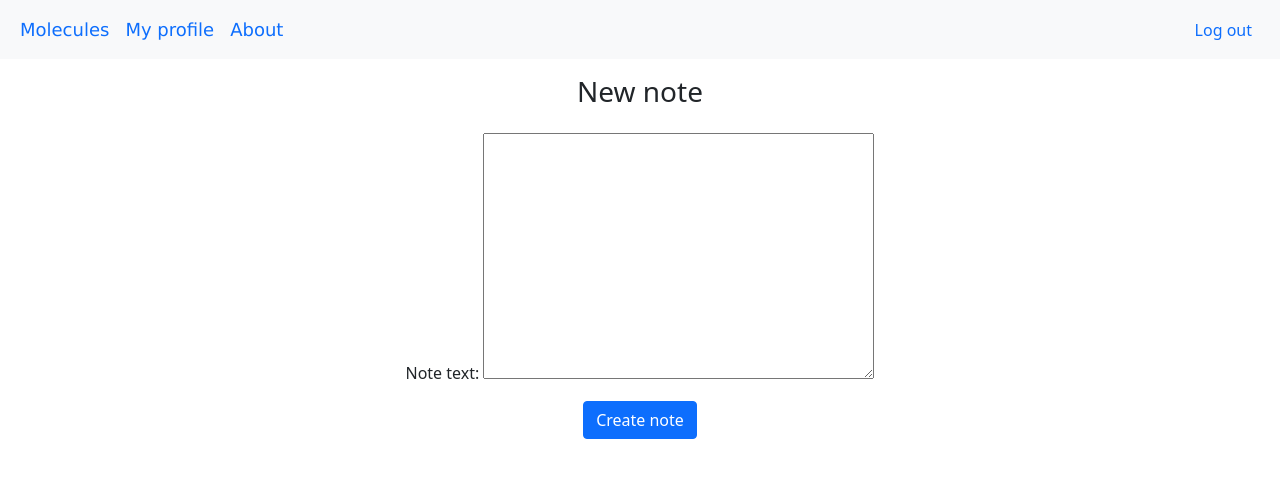
After one commit to Kharianne/molecules_project, a Django app: page /note/create in a window 1280 px wide. The commit adds this page. Shown: the top 478 px of the page. Run offline with Django 4.2, Linux system fonts and the light colour scheme; the visitor is signed in with stand-in values (Sample User, id 1).

Commit message:
User notes
- new model Note that contains notes for given user and given molecule
- new views to be able create, update and delete a note
- new templates for views above
- notes are visible on MoleculeDetailView

```diff
--- a/molecule_admin/admin.py
+++ b/molecule_admin/admin.py
@@ -1,9 +1,8 @@
-from django.contrib import admin
 from django.contrib import admin
 from django.db import models
 from django.forms import CheckboxSelectMultiple
 
-from molecule_admin.models import Molecule, Collection
+from molecule_admin.models import Molecule, Collection, Note
 
 
 class MoleculeAdmin(admin.ModelAdmin):
@@ -33,3 +32,4 @@ class CollectionAdmin(admin.ModelAdmin):
 
 admin.site.register(Molecule, MoleculeAdmin)
 admin.site.register(Collection, CollectionAdmin)
+admin.site.register(Note)
--- /dev/null
+++ b/molecule_admin/forms.py
@@ -0,0 +1,23 @@
+from django import forms
+from django.core.exceptions import ValidationError
+
+from molecule_admin.models import Note, Molecule
+
+
+class CreateNoteForm(forms.ModelForm):
+    molecule = forms.IntegerField(widget=forms.HiddenInput())
+
+    class Meta:
+        model = Note
+        fields = ['note_text', 'molecule']
+
+    def clean_molecule(self):
+        molecule = self.cleaned_data['molecule']
+        if molecule:
+            try:
+                molecule = Molecule.objects.get(pk=molecule)
+                return molecule
+            except:
+                raise ValidationError("Not existing molecule ID.")
+        else:
+            raise ValidationError("No molecule provided!")
--- a/molecule_admin/models.py
+++ b/molecule_admin/models.py
@@ -1,5 +1,5 @@
+from django.contrib.auth.models import User
 from django.db import models
-from django.db.models.constraints import UniqueConstraint
 
 
 class Collection(models.Model):
@@ -29,6 +29,12 @@ class Molecule(models.Model):
         return ', '.join([c.name for c in self.collection.all()])
 
 
+class Note(models.Model):
+    note_text = models.TextField()
+    molecule = models.ForeignKey(Molecule, on_delete=models.PROTECT)
+    user_id = models.ForeignKey(User, on_delete=models.CASCADE)
+
+
 """
 TODO: Create a model named Profile with following fields:
 - user = models.OneToOneField(User, on_delete=models.CASCADE) --> User model
--- a/molecule_admin/templates/molecules/molecule_detail.html
+++ b/molecule_admin/templates/molecules/molecule_detail.html
@@ -10,7 +10,7 @@
         <img src="{{ object.image.url }}" alt="img">
     </div>
     <div class="d-flex justify-content-center mt-3 mb-3">
-            <table  class="table">
+        <table class="table">
             <tr>
                 <th>Smiles</th>
                 <td>{{ object.smiles}}</td>
@@ -27,4 +27,5 @@
     </div>
 </div>
 </div>
+{% include "notes/note_list.html" %}
 {% endblock %}
--- /dev/null
+++ b/molecule_admin/templates/notes/create_note.html
@@ -0,0 +1,18 @@
+{% extends "index.html" %}
+{% block content %}
+<div class="container">
+    <div class="d-flex justify-content-center mt-3 mb-3">
+        <h3>New note</h3>
+    </div>
+    <div class="d-flex justify-content-center mt-3 mb-3">
+        <form method="post">
+            {% csrf_token %}
+            {{ form.as_p }}
+            <div class="d-flex justify-content-center">
+                <button type="submit" class="btn btn-primary">Create note
+                </button>
+            </div>
+        </form>
+    </div>
+</div>
+{% endblock %}
--- a/molecule_admin/urls.py
+++ b/molecule_admin/urls.py
@@ -6,5 +6,10 @@ urlpatterns = [
     path('', views.IndexView.as_view(), name='index'),
     path("molecules/", views.MoleculeListView.as_view(), name='molecules'),
     path("molecule/<int:pk>", views.MoleculeDetailView.as_view(),
-         name='molecule_detail')
+         name='molecule_detail'),
+    path("note/create", views.NoteCreateView.as_view(), name='create_note'),
+    path("note/delete/<int:pk>", views.NoteDeleteView.as_view(),
+         name='delete_note'),
+    path("note/update/<int:pk>", views.NoteUpdateView.as_view(),
+         name='update_note')
 ]
--- a/molecule_admin/views.py
+++ b/molecule_admin/views.py
@@ -1,7 +1,11 @@
 from django.contrib.auth.mixins import LoginRequiredMixin
-from django.views.generic import TemplateView, ListView, DetailView
+from django.core.exceptions import PermissionDenied
+from django.urls import reverse
+from django.views.generic import TemplateView, ListView, DetailView, \
+    CreateView, UpdateView, DeleteView
 
-from molecule_admin.models import Molecule, Collection
+from molecule_admin.forms import CreateNoteForm
+from molecule_admin.models import Molecule, Collection, Note
 
 
 class IndexView(TemplateView):
@@ -40,3 +44,62 @@ class MoleculeListView(LoginRequiredMixin, ListView):
 class MoleculeDetailView(LoginRequiredMixin, DetailView):
     model = Molecule
     template_name = "molecules/molecule_detail.html"
+
+    def get_context_data(self, *, object_list=None, **kwargs):
+        context = super().get_context_data(**kwargs)
+        context['notes'] = Note.objects.filter(molecule=context.get('molecule').pk,
+                                               user_id=self.request.user.id)
+        return context
+
+
+class NoteCreateView(LoginRequiredMixin, CreateView):
+    model = Note
+    template_name = "notes/create_note.html"
+    form_class = CreateNoteForm
+
+    def get_initial(self):
+        initial = super().get_initial()
+        initial['molecule'] = self.request.GET.get('molecule')
+        return initial
+
+    def get_form(self, form_class=None):
+        form = super(NoteCreateView, self).get_form(form_class)
+        form.instance.user_id = self.request.user
+        return form
+
+    def get_success_url(self):
+        return reverse('molecule_detail',
+                       kwargs={'pk': self.request.GET.get('molecule')})
+
+
+class NoteDeleteView(LoginRequiredMixin, DeleteView):
+    model = Note
+    template_name = "notes/delete_note.html"
+
+    def get_success_url(self):
+        return reverse('molecule_detail',
+                       kwargs={'pk': self.request.GET.get('molecule')})
+
+    def dispatch(self, request, *args, **kwargs):
+        note_user = self.get_object().user_id.pk
+        if note_user != self.request.user.id:
+            raise PermissionDenied("It seems like you are trying to delete "
+                                   "a note that does not belong to you.")
+        return super(NoteDeleteView, self).dispatch(request)
+
+
+class NoteUpdateView(LoginRequiredMixin, UpdateView):
+    model = Note
+    template_name = "notes/update_note.html"
+    fields = ['note_text']
+
+    def get_success_url(self):
+        return reverse('molecule_detail',
+                       kwargs={'pk': self.request.GET.get('molecule')})
+
+    def dispatch(self, request, *args, **kwargs):
+        note_user = self.get_object().user_id.pk
+        if note_user != self.request.user.id:
+            raise PermissionDenied("It seems like you are trying to update "
+                                   "a note that does not belong to you.")
+        return super(NoteUpdateView, self).dispatch(request)
```
Also changed, not shown: molecule_admin/templates/403.html (added, +21 -0 lines), molecule_admin/templates/notes/delete_note.html (added, +18 -0 lines), molecule_admin/templates/notes/note_list.html (added, +37 -0 lines), molecule_admin/templates/notes/update_note.html (added, +18 -0 lines), molecule_admin/migrations/0002_note.py (added). Lines whose indentation alone changed are shown as unchanged.
